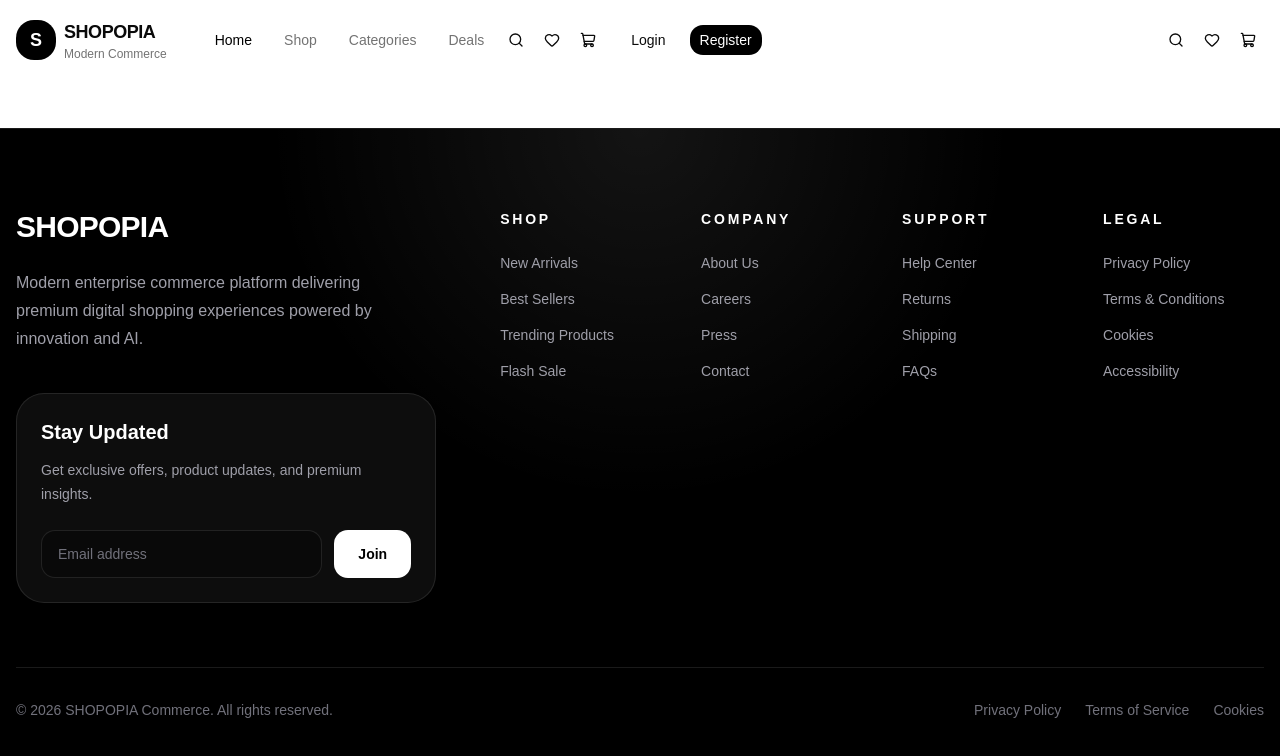
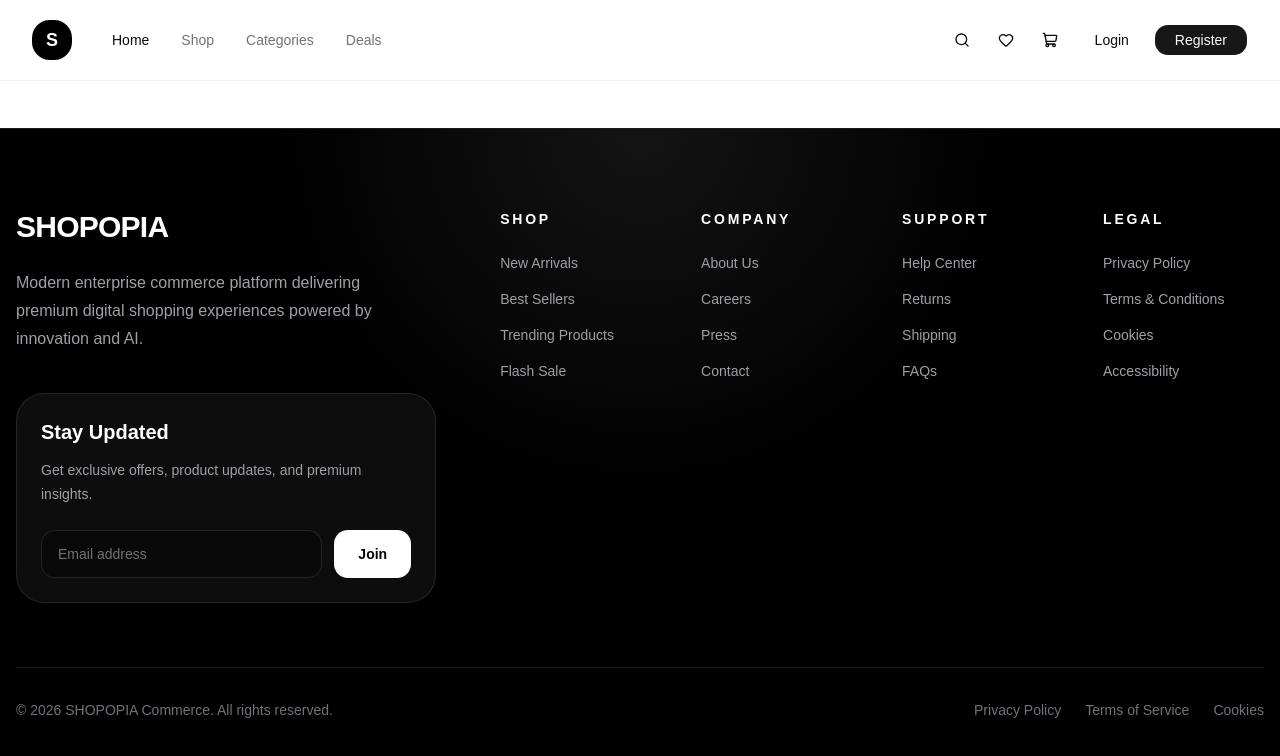
Before and after one commit to FokhrulSabel/shopopia-client, a React (Vite) app: page / in a window 1280 px wide. Shown: the top 756 px of the page. Built offline with nearby package versions, Linux system fonts and the light colour scheme.

Commit message:
feat: enhance navbar with new layout, routing, and authentication features

```diff
--- a/src/components/layout/navbar/Navbar.jsx
+++ b/src/components/layout/navbar/Navbar.jsx
@@ -1,21 +1,26 @@
 import { useState } from "react";
-
 import { motion } from "framer-motion";
-
+import { NavLink } from "react-router-dom";
 import { useSelector } from "react-redux";
 
 import NavbarBrand from "./NavbarBrand";
-import NavbarDesktopMenu from "./NavbarDesktopMenu";
 import NavbarActions from "./NavbarActions";
-import NavbarMobileDrawer from "./NavbarMobileMenu";
+import NavbarMobileMenu from "./NavbarMobileMenu";
+import NavbarProfileMenu from "./NavbarProfileMenu";
 
+import { navLinks } from "./navLinks";
+
+import { Button } from "@/components/ui/button";
+import { PATHS } from "@/routes/path";
 
 const Navbar = () => {
   const [mobileOpen, setMobileOpen] = useState(false);
 
-  const cartItems = useSelector((state) => state.cart.items);
+  const cartItems = useSelector((state) => state.cart?.items || []);
 
-  const wishlistItems = useSelector((state) => state.wishlist.items);
+  const wishlistItems = useSelector((state) => state.wishlist?.items || []);
+
+  const isAuthenticated = false;
 
   return (
     <>
@@ -23,36 +28,112 @@ const Navbar = () => {
         initial={{ y: -80 }}
         animate={{ y: 0 }}
         transition={{
-          duration: 0.5,
+          duration: 0.4,
           ease: "easeOut",
         }}
         className="
           sticky top-0 z-50
-          border-b border-white/20
-          bg-white/70
+          border-b border-border/50
+          bg-background/80
           backdrop-blur-xl
-          supports-[backdrop-filter]:bg-white/60
         "
       >
-        <div className="container mx-auto px-4">
-          <div className="flex h-20 items-center justify-between gap-4">
-            <div className="flex items-center gap-12">
+        <div
+          className="
+            mx-auto
+            w-full
+            max-w-screen-2xl
+            px-3
+            sm:px-4
+            lg:px-6
+            xl:px-8
+          "
+        >
+          <div
+            className="
+              flex
+              h-16
+              sm:h-18
+              lg:h-20
+              items-center
+              justify-between
+              gap-2
+              sm:gap-4
+            "
+          >
+            {/* LEFT */}
+            <div className="flex min-w-0 items-center gap-4 lg:gap-10">
               <NavbarBrand />
 
-              <NavbarDesktopMenu />
+              {/* Desktop Nav */}
+              <nav className="hidden xl:flex items-center gap-8">
+                {navLinks.map((item) => (
+                  <NavLink
+                    key={item.href}
+                    to={item.href}
+                    className={({ isActive }) =>
+                      `
+                        whitespace-nowrap
+                        text-sm
+                        font-medium
+                        transition-colors
+                        ${
+                          isActive
+                            ? "text-foreground"
+                            : "text-muted-foreground hover:text-foreground"
+                        }
+                      `
+                    }
+                  >
+                    {item.label}
+                  </NavLink>
+                ))}
+              </nav>
             </div>
 
-            <NavbarActions
-              cartCount={cartItems.length}
-              wishlistCount={wishlistItems.length}
-              onSearchOpen={() => {}}
-              onMobileMenuOpen={() => setMobileOpen(true)}
-            />
+            {/* RIGHT */}
+            <div className="flex items-center gap-1 sm:gap-2">
+              <NavbarActions
+                cartCount={cartItems.length}
+                wishlistCount={wishlistItems.length}
+                onMobileMenuOpen={() => setMobileOpen(true)}
+              />
+
+              {/* Auth */}
+              {isAuthenticated ? (
+                <NavbarProfileMenu />
+              ) : (
+                <div className="hidden md:flex items-center gap-2">
+                  <NavLink to={PATHS.LOGIN}>
+                    <Button
+                      variant="ghost"
+                      className="
+                        rounded-xl
+                        px-4
+                      "
+                    >
+                      Login
+                    </Button>
+                  </NavLink>
+
+                  <NavLink to={PATHS.REGISTER}>
+                    <Button
+                      className="
+                        rounded-xl
+                        px-5
+                      "
+                    >
+                      Register
+                    </Button>
+                  </NavLink>
+                </div>
+              )}
+            </div>
           </div>
         </div>
       </motion.header>
 
-      <NavbarMobileDrawer open={mobileOpen} onOpenChange={setMobileOpen} />
+      <NavbarMobileMenu open={mobileOpen} onOpenChange={setMobileOpen} />
     </>
   );
 };
--- a/src/components/layout/navbar/NavbarActions.jsx
+++ b/src/components/layout/navbar/NavbarActions.jsx
@@ -1,36 +1,52 @@
-import { Button } from "@/components/ui/Button";
 import { Heart, Menu, Search, ShoppingCart } from "lucide-react";
 
+import { Button } from "@/components/ui/button";
 
-
-
-const NavbarActions = ({
-  cartCount,
-  wishlistCount,
-  onSearchOpen,
-  onMobileMenuOpen,
-}) => {
+const NavbarActions = ({ cartCount, wishlistCount, onMobileMenuOpen }) => {
   return (
-    <div className="flex items-center gap-1">
+    <div className="flex items-center gap-0.5 sm:gap-1">
       <Button
         variant="ghost"
         size="icon"
-        onClick={onSearchOpen}
-        aria-label="Search products"
+        className="
+          h-9 w-9
+          sm:h-10 sm:w-10
+        "
       >
-        <Search className="w-5 h-5" />
+        <Search className="h-5 w-5" />
       </Button>
 
       <Button
         variant="ghost"
         size="icon"
-        className="relative"
-        aria-label="Wishlist"
+        className="
+          relative
+          h-9 w-9
+          sm:h-10 sm:w-10
+        "
       >
-        <Heart className="w-5 h-5" />
+        <Heart className="h-5 w-5" />
 
         {wishlistCount > 0 && (
-          <span className="absolute -top-1 -right-1 bg-black text-white text-[10px] w-5 h-5 rounded-full flex items-center justify-center">
+          <span
+            className="
+              absolute
+              -right-1
+              -top-1
+              flex
+              h-4
+              w-4
+              sm:h-5
+              sm:w-5
+              items-center
+              justify-center
+              rounded-full
+              bg-black
+              text-[9px]
+              sm:text-[10px]
+              text-white
+            "
+          >
             {wishlistCount}
           </span>
         )}
@@ -39,26 +55,51 @@ const NavbarActions = ({
       <Button
         variant="ghost"
         size="icon"
-        className="relative"
-        aria-label="Shopping cart"
+        className="
+          relative
+          h-9 w-9
+          sm:h-10 sm:w-10
+        "
       >
-        <ShoppingCart className="w-5 h-5" />
+        <ShoppingCart className="h-5 w-5" />
 
         {cartCount > 0 && (
-          <span className="absolute -top-1 -right-1 bg-black text-white text-[10px] w-5 h-5 rounded-full flex items-center justify-center">
+          <span
+            className="
+              absolute
+              -right-1
+              -top-1
+              flex
+              h-4
+              w-4
+              sm:h-5
+              sm:w-5
+              items-center
+              justify-center
+              rounded-full
+              bg-black
+              text-[9px]
+              sm:text-[10px]
+              text-white
+            "
+          >
             {cartCount}
           </span>
         )}
       </Button>
 
+      {/* Mobile Menu */}
       <Button
         variant="ghost"
         size="icon"
-        className="lg:hidden"
+        className="
+          h-9 w-9
+          sm:h-10 sm:w-10
+          xl:hidden
+        "
         onClick={onMobileMenuOpen}
-        aria-label="Open mobile menu"
       >
-        <Menu className="w-6 h-6" />
+        <Menu className="h-6 w-6" />
       </Button>
     </div>
   );
--- a/src/components/layout/navbar/NavbarAuthButtons.jsx
+++ /dev/null
@@ -1,37 +0,0 @@
-import { Button } from "@/components/ui/Button";
-import { PATHS } from "@/routes/path";
-import { Link } from "react-router";
-
-
-
-
-
-const NavbarAuthButtons = () => {
-  return (
-    <div className="hidden md:flex items-center gap-3">
-      <Link to={PATHS.LOGIN}>
-        <Button
-          variant="ghost"
-          className="rounded-xl"
-        >
-          Login
-        </Button>
-      </Link>
-
-      <Link to={PATHS.REGISTER}>
-        <Button
-          className="
-            rounded-xl
-            bg-black
-            text-white
-            hover:bg-black/90
-          "
-        >
-          Register
-        </Button>
-      </Link>
-    </div>
-  );
-};
-
-export default NavbarAuthButtons;
--- a/src/components/layout/navbar/NavbarBrand.jsx
+++ b/src/components/layout/navbar/NavbarBrand.jsx
@@ -4,17 +4,67 @@ const NavbarBrand = () => {
   return (
     <Link
       to="/"
-      className="flex items-center gap-2 shrink-0"
-      aria-label="Homepage"
+      className="
+        flex
+        min-w-0
+        items-center
+        gap-2
+        shrink-0
+      "
     >
-      <div className="flex items-center justify-center w-10 h-10 rounded-2xl bg-black text-white font-bold text-lg">
+      <div
+        className="
+          flex
+          h-9
+          w-9
+          sm:h-10
+          sm:w-10
+          items-center
+          justify-center
+          rounded-2xl
+          bg-black
+          text-sm
+          sm:text-lg
+          font-bold
+          text-white
+          shrink-0
+        "
+      >
         S
       </div>
 
-      <div className="hidden sm:flex flex-col leading-none">
-        <span className="font-bold text-lg tracking-tight">SHOPOPIA</span>
+      <div
+        className="
+          hidden
+          xs:flex
+          min-w-0
+          flex-col
+          leading-none
+        "
+      >
+        <span
+          className="
+            truncate
+            text-sm
+            sm:text-base
+            lg:text-lg
+            font-bold
+            tracking-tight
+          "
+        >
+          SHOPOPIA
+        </span>
 
-        <span className="text-xs text-muted-foreground">Modern Commerce</span>
+        <span
+          className="
+            truncate
+            text-[10px]
+            sm:text-xs
+            text-muted-foreground
+          "
+        >
+          Modern Commerce
+        </span>
       </div>
     </Link>
   );
--- a/src/components/layout/navbar/NavbarDesktopMenu.jsx
+++ /dev/null
@@ -1,19 +0,0 @@
-import NavbarActions from "./NavbarActions";
-import NavbarAuthButtons from "./NavbarAuthButtons";
-import NavbarNavLinks from "./NavbarNavLinks";
-import NavbarProfileMenu from "./NavbarProfileMenu";
-
-
-const NavbarDesktop = ({ cartCount, wishlistCount, isAuthenticated }) => {
-  return (
-    <div className="hidden lg:flex items-center gap-4">
-      <NavbarNavLinks />
-
-      <NavbarActions cartCount={cartCount} wishlistCount={wishlistCount} />
-
-      {isAuthenticated ? <NavbarProfileMenu /> : <NavbarAuthButtons />}
-    </div>
-  );
-};
-
-export default NavbarDesktop;
--- a/src/components/layout/navbar/NavbarMobileMenu.jsx
+++ b/src/components/layout/navbar/NavbarMobileMenu.jsx
@@ -1,23 +1,38 @@
-import {
-  Sheet,
-  SheetContent,
-  SheetHeader,
-  SheetTitle,
-} from "@/components/ui/sheet";
+import { NavLink } from "react-router-dom";
 
-import { NavLink } from "react-router-dom";
+import { Sheet, SheetContent } from "@/components/ui/sheet";
 
 import { navLinks } from "./navLinks";
 
-const NavbarMobileDrawer = ({ open, onOpenChange }) => {
+import { PATHS } from "@/routes/path";
+
+import { Button } from "@/components/ui/button";
+
+const NavbarMobileMenu = ({ open, onOpenChange }) => {
+  const isAuthenticated = false;
+
   return (
     <Sheet open={open} onOpenChange={onOpenChange}>
-      <SheetContent side="left" className="w-[300px]">
-        <SheetHeader>
-          <SheetTitle>Menu</SheetTitle>
-        </SheetHeader>
+      <SheetContent
+        side="left"
+        className="
+          flex
+          w-72
+          flex-col
+          border-r
+          p-0
+        "
+      >
+        {/* HEADER */}
+        <div className="border-b px-6 py-5">
+          <h2 className="text-lg font-bold">SHOPOPIA</h2>
 
-        <div className="mt-8 flex flex-col gap-6">
+          <p className="text-sm text-muted-foreground">Modern Commerce</p>
+        </div>
+
+        {/* NAVIGATION */}
+        <div className="flex-1 overflow-y-auto px-6 py-6">
+          <nav className="flex flex-col gap-5">
             {navLinks.map((item) => (
               <NavLink
                 key={item.href}
@@ -25,18 +40,62 @@ const NavbarMobileDrawer = ({ open, onOpenChange }) => {
                 onClick={() => onOpenChange(false)}
                 className={({ isActive }) =>
                   `
-                text-base font-medium transition-colors
-                ${isActive ? "text-black" : "text-muted-foreground"}
+                    text-base
+                    font-medium
+                    transition-colors
+                    ${
+                      isActive
+                        ? "text-foreground"
+                        : "text-muted-foreground hover:text-foreground"
+                    }
                   `
                 }
               >
                 {item.label}
               </NavLink>
             ))}
+          </nav>
+        </div>
+
+        {/* AUTH */}
+        <div className="border-t p-6">
+          {isAuthenticated ? (
+            <div className="flex flex-col gap-3">
+              <Button
+                variant="outline"
+                className="w-full justify-start rounded-xl"
+              >
+                Profile
+              </Button>
+
+              <Button
+                variant="outline"
+                className="w-full justify-start rounded-xl"
+              >
+                Orders
+              </Button>
+
+              <Button variant="destructive" className="w-full rounded-xl">
+                Logout
+              </Button>
+            </div>
+          ) : (
+            <div className="flex flex-col gap-3">
+              <NavLink to={PATHS.LOGIN} onClick={() => onOpenChange(false)}>
+                <Button variant="outline" className="w-full rounded-xl">
+                  Login
+                </Button>
+              </NavLink>
+
+              <NavLink to={PATHS.REGISTER} onClick={() => onOpenChange(false)}>
+                <Button className="w-full rounded-xl">Register</Button>
+              </NavLink>
+            </div>
+          )}
         </div>
       </SheetContent>
     </Sheet>
   );
 };
 
-export default NavbarMobileDrawer;
+export default NavbarMobileMenu;
--- a/src/components/layout/navbar/NavbarNavLinks.jsx
+++ /dev/null
@@ -1,35 +0,0 @@
-import { NavLink } from "react-router";
-import { navLinks } from "./navLinks";
-
-
-const NavbarNavLinks = () => {
-  return (
-    <nav className="hidden lg:flex items-center gap-8">
-      {navLinks.map((item) => (
-        <NavLink
-          key={item.href}
-          to={item.href}
-          className={({ isActive }) =>
-            `
-              relative
-              text-sm
-              font-medium
-              transition-all
-              duration-300
-
-              ${
-                isActive
-                  ? "text-black"
-                  : "text-muted-foreground hover:text-black"
-              }
-            `
-          }
-        >
-          {item.label}
-        </NavLink>
-      ))}
-    </nav>
-  );
-};
-
-export default NavbarNavLinks;
```
Also changed, not shown: src/components/layout/navbar/NavbarProfileMenu.jsx (+5 -4 lines). Lines whose indentation alone changed are shown as unchanged.
